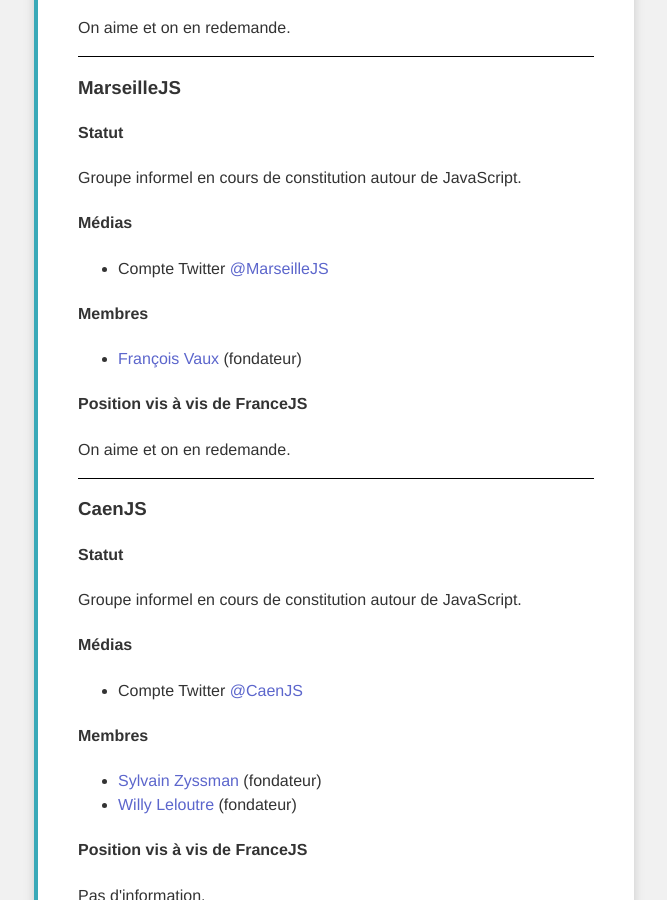
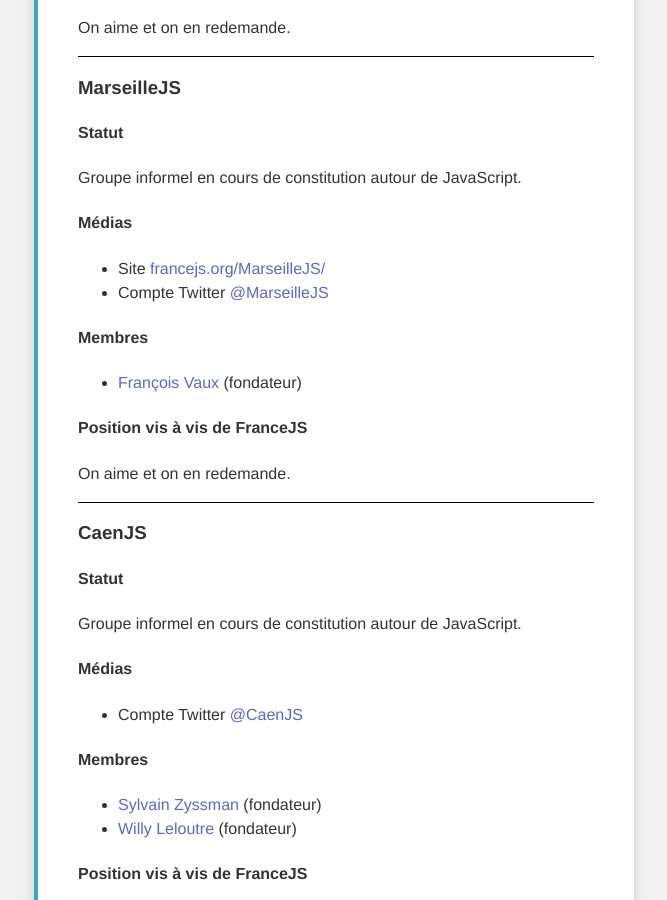
Before and after one commit to francejs/francejs.github.com, a Jekyll site: the page built from groupes.html, in a window 1280 px wide and 900 px high, scrolled down 3791 px. Shown: the whole window, without its empty margins (306-973 px from the left). Built offline with Jekyll 4.4.1, drawn with Linux system fonts in a browser that asks for light colours.

Commit message:
Add the website for MarseilleJS

```diff
--- a/groupes.html
+++ b/groupes.html
@@ -152,6 +152,7 @@
 	<p>Groupe informel en cours de constitution autour de JavaScript.</p>
 	<h4>Médias</h4>
 	<ul>
+    <li>Site <a href="http://francejs.org/MarseilleJS/" title="Voir le site">francejs.org/MarseilleJS/</a></li>
 		<li>Compte Twitter <a href="https://twitter.com/MarseilleJS" title="Voir le compte Twitter">@MarseilleJS</a></li>
 	</ul>
 	<h4>Membres</h4>
```
